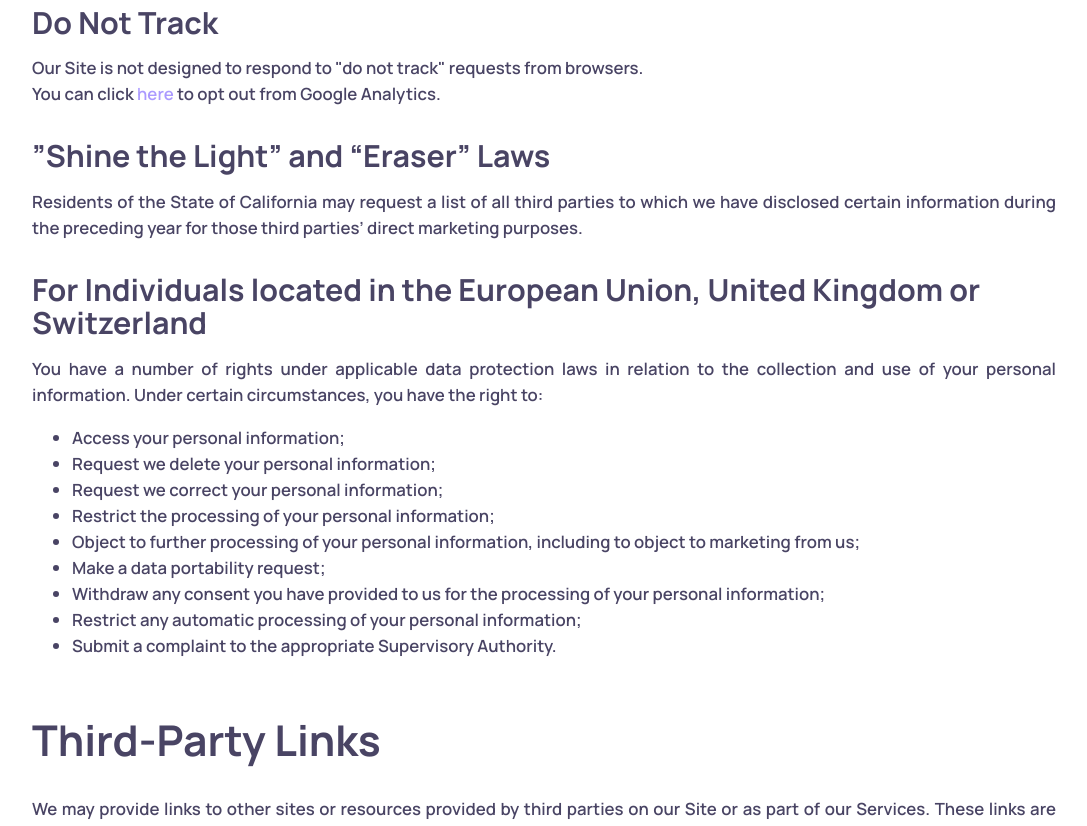
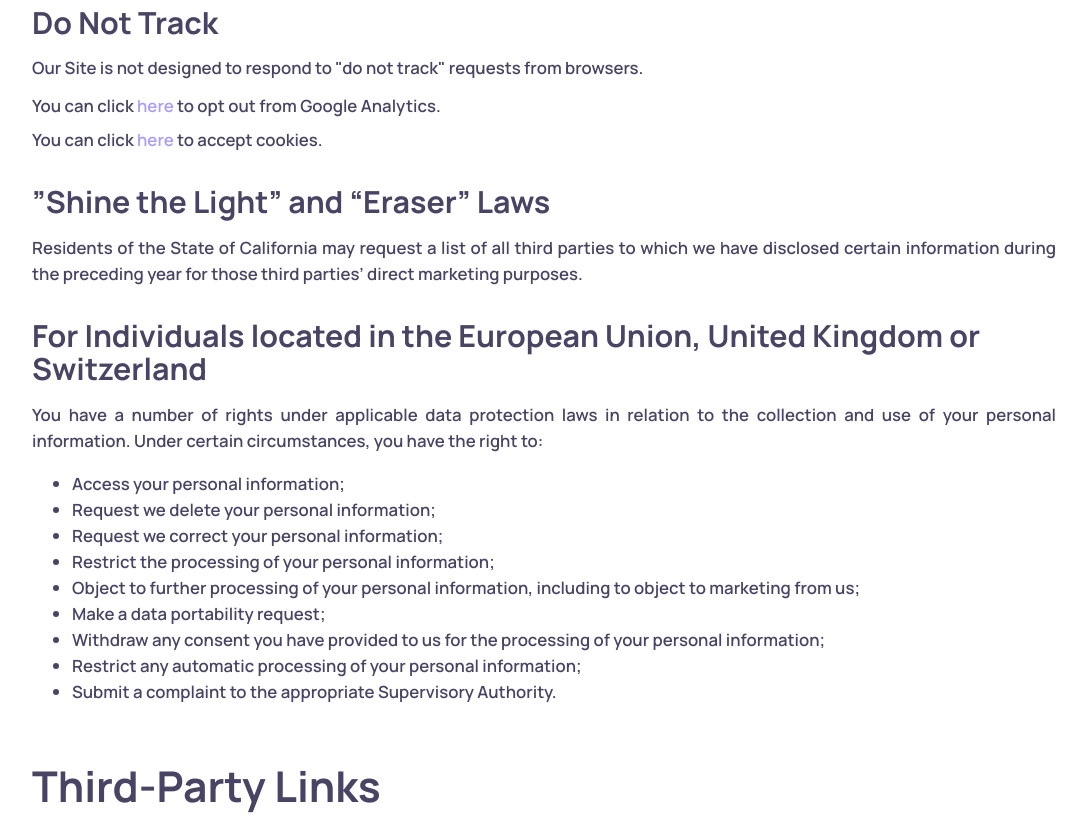
Before and after one commit to arconnectio/landing, a Next.js app: page /privacy in a window 1280 px wide. Shown: the part 3320-4146 px from the top of the page, without its empty margins (96-1183 px from the left). Built offline with nearby package versions, Linux system fonts and the light colour scheme.

Commit message:
feat: cookie consent in privacy

```diff
--- a/src/pages/privacy.tsx
+++ b/src/pages/privacy.tsx
@@ -1,3 +1,11 @@
+import { useAnalytics, useCookies } from "~/utils/cookies";
+import Background from "~/components/landing/Background";
+import Section from "~/components/content/Section";
+import Footer from "~/components/Footer";
+import Spacer from "~/components/Spacer";
+import styled from "styled-components";
+import Head from "~/components/Head";
+import Nav from "~/components/Nav";
 import {
   Description,
   Paragraph,
@@ -5,18 +13,13 @@ import {
   Subtitle,
   Title
 } from "~/components/content/Text";
-import Background from "~/components/landing/Background";
-import Section from "~/components/content/Section";
-import { useAnalytics } from "~/utils/cookies";
-import Footer from "~/components/Footer";
-import Spacer from "~/components/Spacer";
-import styled from "styled-components";
-import Head from "~/components/Head";
-import Nav from "~/components/Nav";
 
 export default function Privacy() {
   // google analytics
-  const [optedIn, toggle] = useAnalytics();
+  const [optedIn, toggleAnalytics] = useAnalytics();
+
+  // cookies
+  const [cookieConsent, toggleCookies] = useCookies();
 
   return (
     <>
@@ -278,9 +281,15 @@ export default function Privacy() {
             Our Site is not designed to respond to "do not track" requests from
             browsers.
           </Paragraph>
+          <Spacer y={.75} />
           <Paragraph>
-            You can click <OptOutLink onClick={toggle}>here</OptOutLink> to opt{" "}
+            You can click <OptOutLink onClick={toggleAnalytics}>here</OptOutLink> to opt{" "}
             {optedIn ? "out from" : "in to"} Google Analytics.
+          </Paragraph>
+          <Spacer y={.5} />
+          <Paragraph>
+            You can click <OptOutLink onClick={() => toggleCookies()}>here</OptOutLink> to {" "}
+            {cookieConsent ? "decline" : "accept"} cookies.
           </Paragraph>
           <Spacer y={2} />
           <ParagraphTitle>”Shine the Light” and “Eraser” Laws</ParagraphTitle>
```
